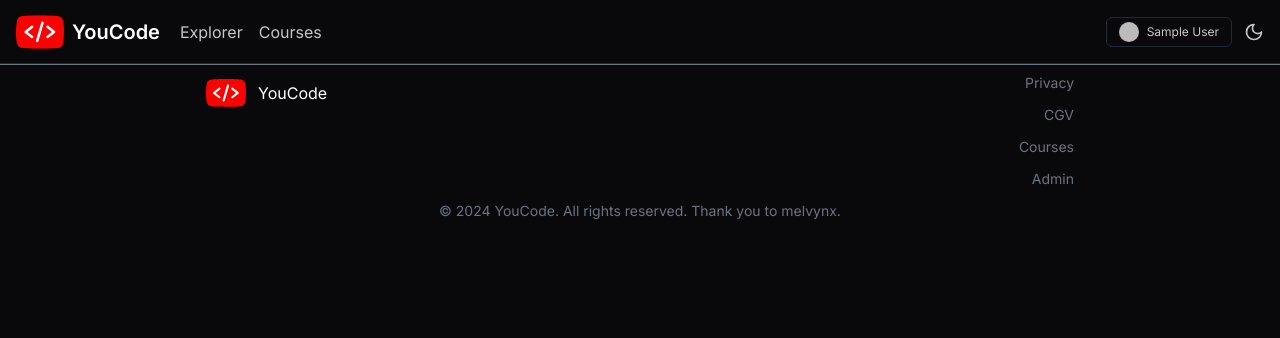
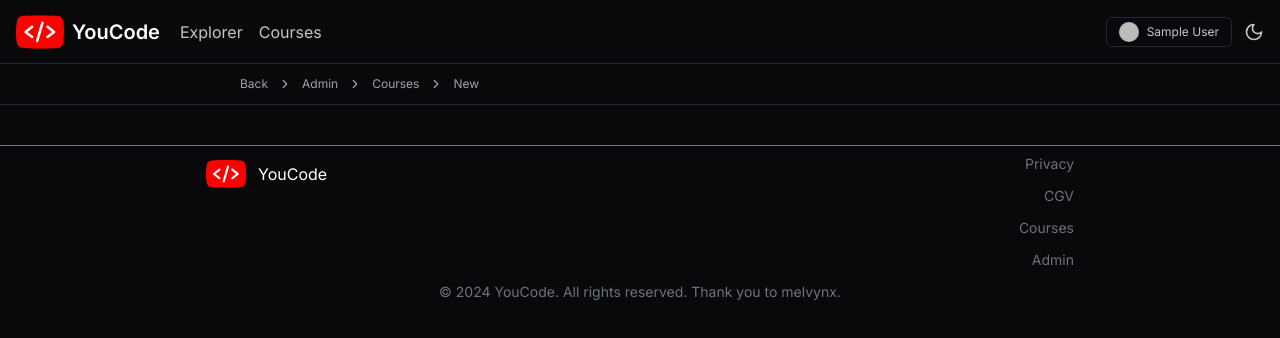
Before and after one commit to KevinPgn/Youcode-prod, a Next.js app: page /admin/courses/new in a window 1280 px wide. Shown: the top 338 px of the page. Built offline with nearby package versions, Linux system fonts and the light colour scheme; no server answers; sample sign-in values are in the browser's storage.

Commit message:
page formg

```diff
--- a/src/app/admin/courses/new/page.tsx
+++ b/src/app/admin/courses/new/page.tsx
@@ -1,11 +1,15 @@
 import { FormCreateCourse } from '@/components/admin/courses/new/FormCreateCourse'
+import { EnTeteAdminNewCourse } from '@/components/admin/EnTeteAdminStats'
 import Auth from '@/lib/middleware'
 import React from 'react'
 
 const NewCoursePage = () => {
   return (
     <Auth>
-        <FormCreateCourse />
+        <section>
+            <EnTeteAdminNewCourse />
+            <FormCreateCourse />
+        </section>
     </Auth>
   )
 }
--- a/src/components/admin/EnTeteAdminStats.tsx
+++ b/src/components/admin/EnTeteAdminStats.tsx
@@ -44,3 +44,30 @@ export const EnTeteAdminCourses = () => {
         </div>
     </div>
 }
+
+export const EnTeteAdminNewCourse = () => {
+    const router = useRouter()
+    return <div className="border-b border-gray-800 py-3 mb-10">
+        <div className="max-w-[800px] flex items-center gap-5 mx-auto">
+        <Breadcrumb>
+  <BreadcrumbList className="text-xs text-white">
+    <BreadcrumbItem>
+      <BreadcrumbLink className="cursor-pointer text-gray-400 hover:text-white duration-75" onClick={() => router.back()}>Back</BreadcrumbLink>
+    </BreadcrumbItem>
+    <BreadcrumbSeparator className="text-gray-400"/>
+    <BreadcrumbItem>
+      <BreadcrumbLink className="cursor-pointer text-gray-400 hover:text-white duration-75" onClick={() => router.push('/admin')}>Admin</BreadcrumbLink>
+    </BreadcrumbItem>
+    <BreadcrumbSeparator className="text-gray-400"/>
+    <BreadcrumbItem>
+      <BreadcrumbLink className="cursor-pointer text-gray-400 hover:text-white duration-75" onClick={() => router.push('/admin/courses')}>Courses</BreadcrumbLink>
+    </BreadcrumbItem>
+    <BreadcrumbSeparator className="text-gray-400"/>
+    <BreadcrumbItem>
+      <BreadcrumbLink className="cursor-pointer text-gray-400 hover:text-white duration-75" onClick={() => router.push('/admin/courses/new')}>New</BreadcrumbLink>
+    </BreadcrumbItem>
+  </BreadcrumbList>
+</Breadcrumb>
+        </div>
+    </div>
+}
--- a/src/components/admin/courses/BtnNewCourse.tsx
+++ b/src/components/admin/courses/BtnNewCourse.tsx
@@ -1,7 +1,11 @@
+"use client"
 import { Button } from "@/components/ui/button"
+import { useRouter } from "next/navigation"
 
 export const BtnNewCourse = () => {
+  const router = useRouter()
   return <>
-    <Button className="hover:bg-gray-800 duration-75">New Course</Button>
+    <Button className="hover:bg-gray-800 duration-75" onClick={() => router.push('/admin/courses/new')}>New Course</Button>
+
   </>
 }
```
